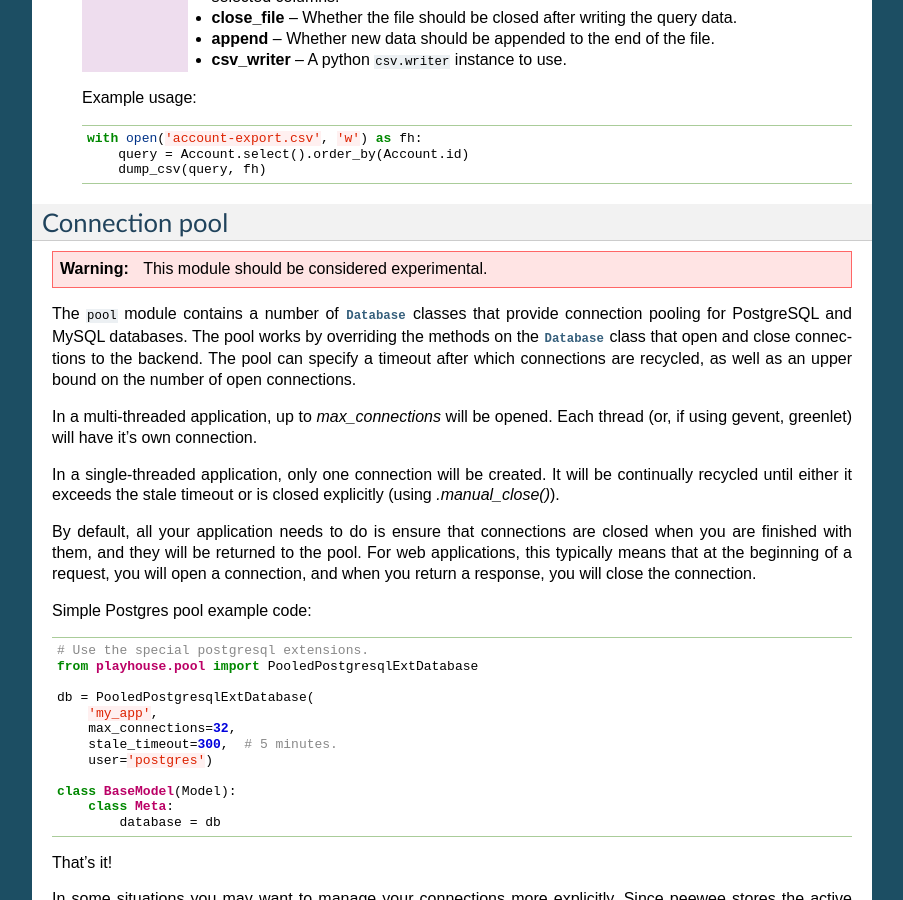
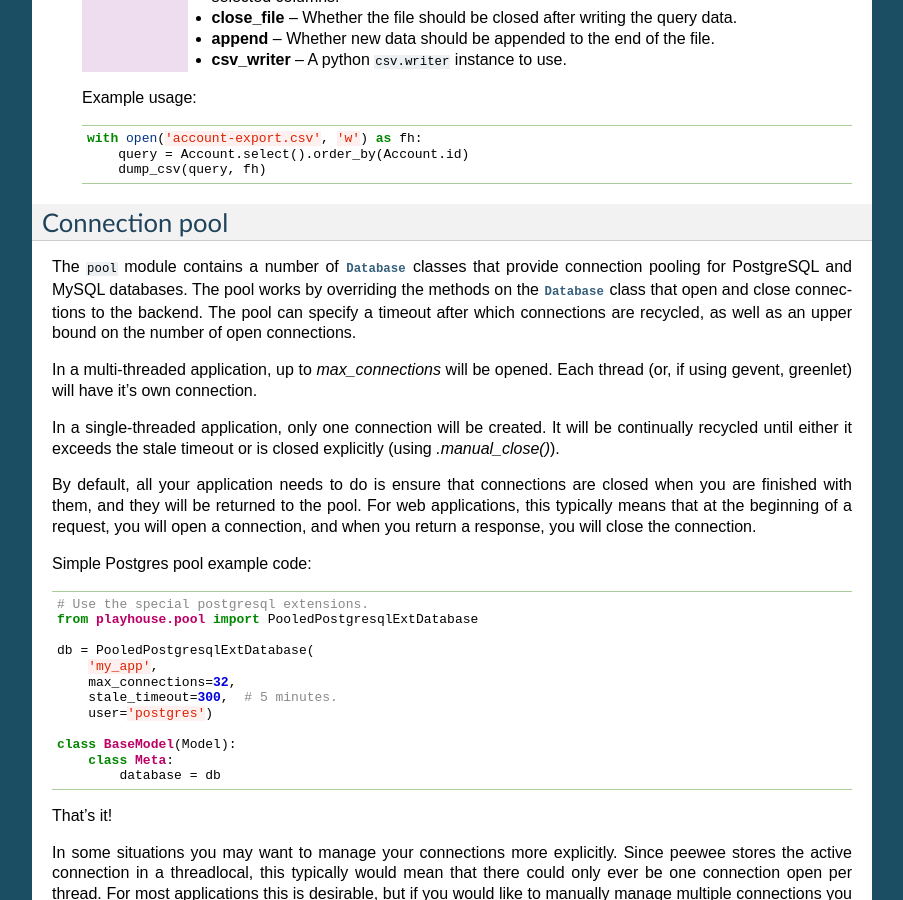
Before and after one commit to coleifer/peewee, a Sphinx documentation site: the page built from docs/peewee/playhouse.rst, in a window 1280 px wide and 900 px high, scrolled down 43852 px. Shown: the whole window, without its empty margins (198-1101 px from the left). Built offline with Sphinx 7.4.7, drawn with Linux system fonts in a browser that asks for light colours; pages that are not in the unit, such as notebooks, are missing from menus.

Commit message:
Remove experimental tag.

```diff
--- a/docs/peewee/playhouse.rst
+++ b/docs/peewee/playhouse.rst
@@ -2814,8 +2814,6 @@ Dumping CSV
 Connection pool
 ---------------
 
-.. warning:: This module should be considered experimental.
-
 The ``pool`` module contains a number of :py:class:`Database` classes that provide connection pooling for PostgreSQL and MySQL databases. The pool works by overriding the methods on the :py:class:`Database` class that open and close connections to the backend. The pool can specify a timeout after which connections are recycled, as well as an upper bound on the number of open connections.
 
 In a multi-threaded application, up to `max_connections` will be opened. Each thread (or, if using gevent, greenlet) will have it's own connection.
```
